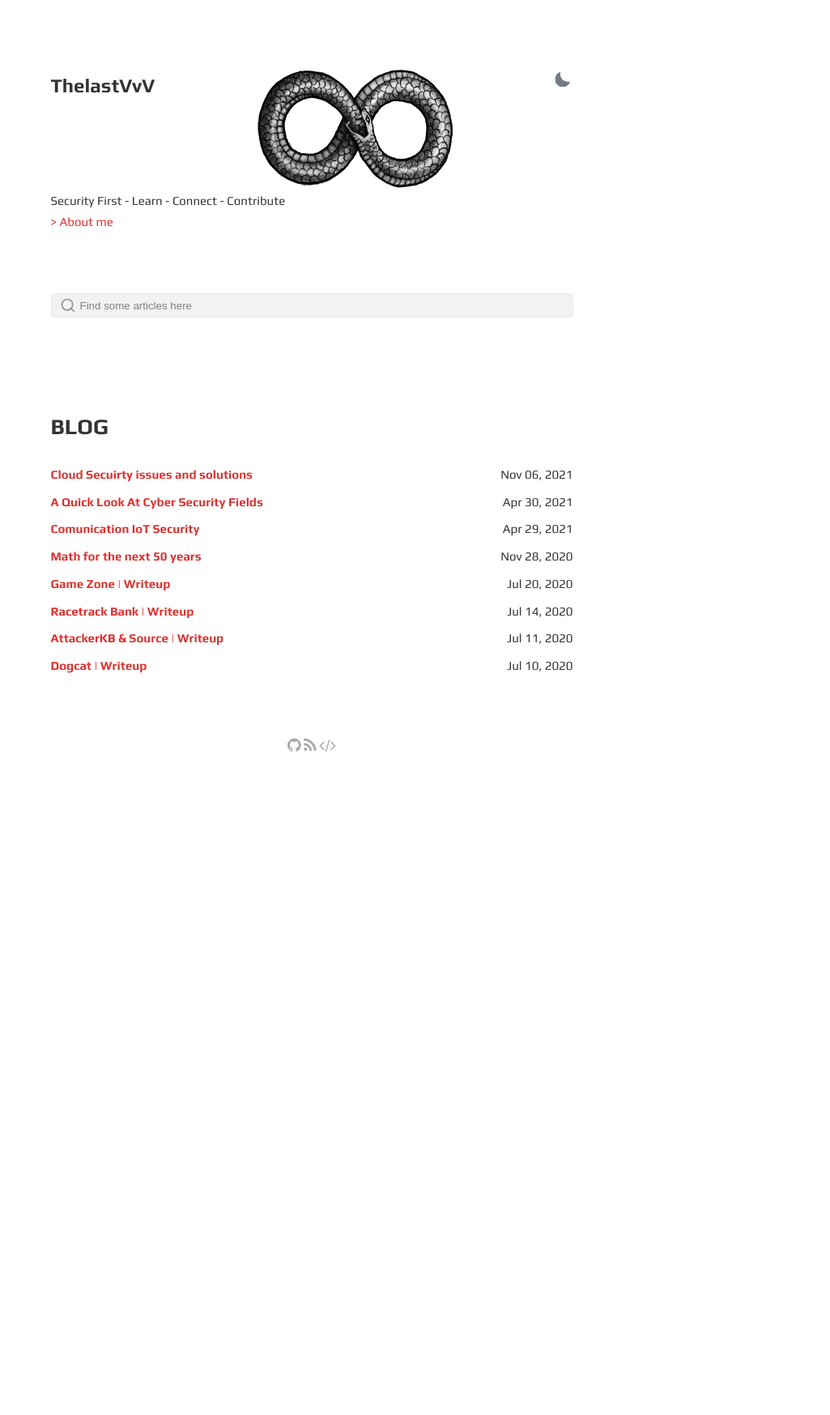
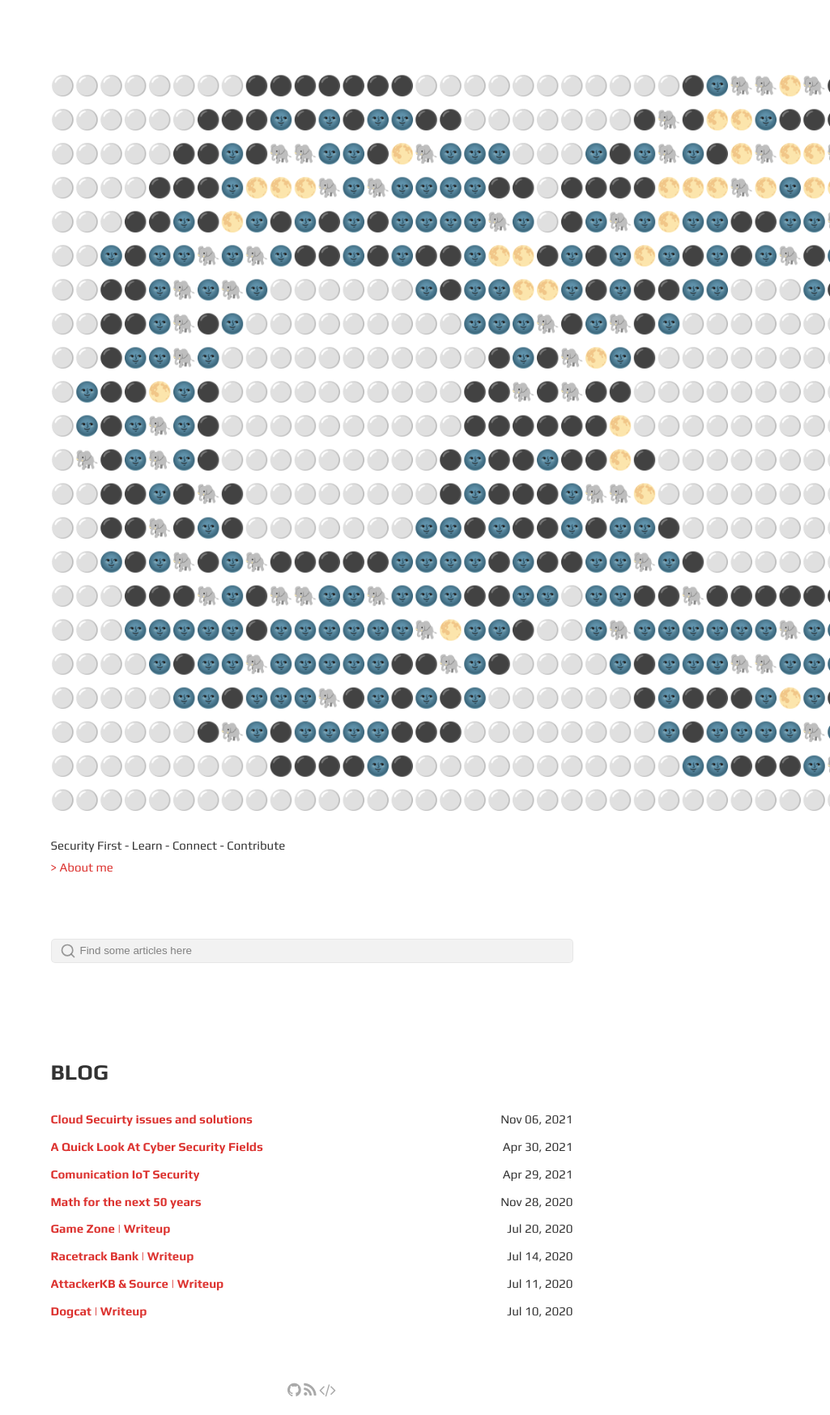
Before and after one commit to TheLastVvV/TheLastVvV.github.io, a Jekyll site: the page built from index.html, in a window 1280 px wide. Shown: the whole page at 81% size, without its empty margins (255-1280 px from the left). Built offline with Jekyll 4.4.1, drawn with Linux system fonts in a browser that asks for light colours; before the commit the page ends 950 px from its top, so only the background shows below that.

Commit message:
Update _config.yml

```diff
--- a/_config.yml
+++ b/_config.yml
@@ -1,6 +1,29 @@
 site: "ThelastVvV"
 title: "ThelastVvV"
-greetings: "ThelastVvV"
+greetings: "
+⚪⚪⚪⚪⚪⚪⚪⚪⚫⚫⚫⚫⚫⚫⚫⚪⚪⚪⚪⚪⚪⚪⚪⚪⚪⚪⚫🌚🐘🐘🌕🐘⚫⚪⚪⚪⚪⚪⚪⚪
+⚪⚪⚪⚪⚪⚪⚫⚫⚫🌚⚫🌚⚫🌚🌚⚫⚫⚪⚪⚪⚪⚪⚪⚪⚫🐘⚫🌕🌕🌚⚫⚫⚫⚫⚫⚪⚪⚪⚪⚪
+⚪⚪⚪⚪⚪⚫⚫🌚⚫🐘🐘🌚🌚⚫🌕🐘🌚🌚🌚⚪⚪⚪🌚⚫🌚🐘🌚⚫🌕🐘🌕🌕🐘⚫⚫🌚⚪⚪⚪⚪
+⚪⚪⚪⚪⚫⚫⚫🌚🌕🌕🌕🐘🌚🐘🌚🌚🌚🌚⚫⚫⚪⚫⚫⚫⚫🌕🌕🌕🐘🌕🌚🌕🌕🌚🐘🌚⚫⚪⚪⚪
+⚪⚪⚪⚫⚫🌚⚫🌕🌚⚫🌚⚫🌚⚫🌚🌚🌚🌚🐘🌚⚪⚫🌚🐘🌚🌕🌚🌚⚫⚫🌚🌚🐘🐘🌕🌚🌚⚫⚪⚪
+⚪⚪🌚⚫🌚🌚🐘🌚🐘🌚⚫⚫🌚⚫🌚⚫⚫🌚🌕🌕⚫🌚⚫🌚🌕🌚⚫🌚⚫🌚🐘⚫🌚⚫⚫🐘⚫🌚⚫⚪
+⚪⚪⚫⚫🌚🐘🌚🐘🌚⚪⚪⚪⚪⚪⚪🌚⚫🌚🌚🌕🌕🌚⚫🌚⚫⚫🌚🌚⚪⚪⚪🌚⚫⚫🌚🌚🐘⚫🌚⚪
+⚪⚪⚫⚫🌚🐘⚫🌚⚪⚪⚪⚪⚪⚪⚪⚪⚪🌚🌚🌚🐘⚫🌚🐘⚫🌚⚪⚪⚪⚪⚪⚪⚪🌚⚫⚫⚫🌕🐘🌚
+⚪⚪⚫🌚🌚🐘🌚⚪⚪⚪⚪⚪⚪⚪⚪⚪⚪⚪⚫🌚⚫🐘🌕🌚⚫⚪⚪⚪⚪⚪⚪⚪⚪⚪🐘⚫🌚🌕🌚⚫
+⚪🌚⚫⚫🌕🌚⚫⚪⚪⚪⚪⚪⚪⚪⚪⚪⚪⚫⚫🐘⚫🐘⚫⚫⚪⚪⚪⚪⚪⚪⚪⚪⚪⚪⚪⚫🌚🌚🌚⚫
+⚪🌚⚫🌚🐘🌚⚫⚪⚪⚪⚪⚪⚪⚪⚪⚪⚪⚫⚫⚫⚫⚫⚫🌕⚪⚪⚪⚪⚪⚪⚪⚪⚪⚪⚪⚫🌚🌚🌚🌚
+⚪🐘⚫🌚🐘🌚⚫⚪⚪⚪⚪⚪⚪⚪⚪⚪⚫🌚⚫⚫🌚⚫⚫🌕⚫⚪⚪⚪⚪⚪⚪⚪⚪⚪⚪⚫🌚🌚🌚🌚
+⚪⚪⚫⚫🌚⚫🐘⚫⚪⚪⚪⚪⚪⚪⚪⚪⚫🌚⚫⚫⚫🌚🐘🐘🌕⚪⚪⚪⚪⚪⚪⚪⚪⚪⚫🌚🌚🐘🐘⚫
+⚪⚪⚫⚫🐘⚫🌚⚫⚪⚪⚪⚪⚪⚪⚪🌚🌚⚫🌚⚫⚫🌚⚫🌚🌚⚫⚪⚪⚪⚪⚪⚪⚪⚪🌚⚫🌚🌕🐘⚫
+⚪⚪🌚⚫🌚🐘⚫🌚🐘⚫⚫⚫⚫⚫🌚🌚🌚🌚⚫🌚⚫⚫🌚🌚🐘🌚⚫⚪⚪⚪⚪⚪⚪⚫⚫🐘🌕🌚🌚🌚
+⚪⚪⚪⚫⚫⚫🐘🌚⚫🐘🐘🌚🌚🐘🌚🌚🌚⚫⚫🌚🌚⚪🌚🌚⚫⚫🐘⚫⚫⚫⚫⚫⚫🌚⚫🐘🌕🐘⚫⚪
+⚪⚪⚪🌚🌚🌚🌚🌚⚫🌚🌚🌚🌚🌚🌚🐘🌕🌚🌚⚫⚪⚪🌚🐘🌚🌚🌚🌚🌚🌚🐘🌚🌚🌚🌚🌕🐘⚫🌚⚪
+⚪⚪⚪⚪🌚⚫🌚🌚🐘🌚🌚🌚🌚🌚⚫⚫🐘🌚⚫⚪⚪⚪⚪🌚⚫🌚🌚🌚🐘🐘🌚🌚🌚🌕🌚⚫⚫⚫⚪⚪
+⚪⚪⚪⚪⚪🌚🌚⚫🌚🌚🌚🐘⚫🌚⚫🌚⚫🌚⚪⚪⚪⚪⚪⚪⚫🌚⚫⚫⚫🌚🌕🌚⚫🌚⚫⚫🌚⚪⚪⚪
+⚪⚪⚪⚪⚪⚪⚫🐘🌚⚫🌚🌚🌚🌚⚫⚫⚫⚪⚪⚪⚪⚪⚪⚪⚪🌚⚫🌚🌚🌚🌚🐘🌚⚫🌚⚫⚪⚪⚪⚪
+⚪⚪⚪⚪⚪⚪⚪⚪⚪⚫⚫⚫⚫🌚⚫⚪⚪⚪⚪⚪⚪⚪⚪⚪⚪⚪🌚🌚⚫⚫⚫🌚🐘⚫⚪⚪⚪⚪⚪⚪
+⚪⚪⚪⚪⚪⚪⚪⚪⚪⚪⚪⚪⚪⚪⚪⚪⚪⚪⚪⚪⚪⚪⚪⚪⚪⚪⚪⚪⚪⚪⚪⚪⚪⚪⚪⚪⚪⚪⚪⚪
+"
 description: >-
   Security First - Learn - Connect - Contribute
 lang: en-US
```
